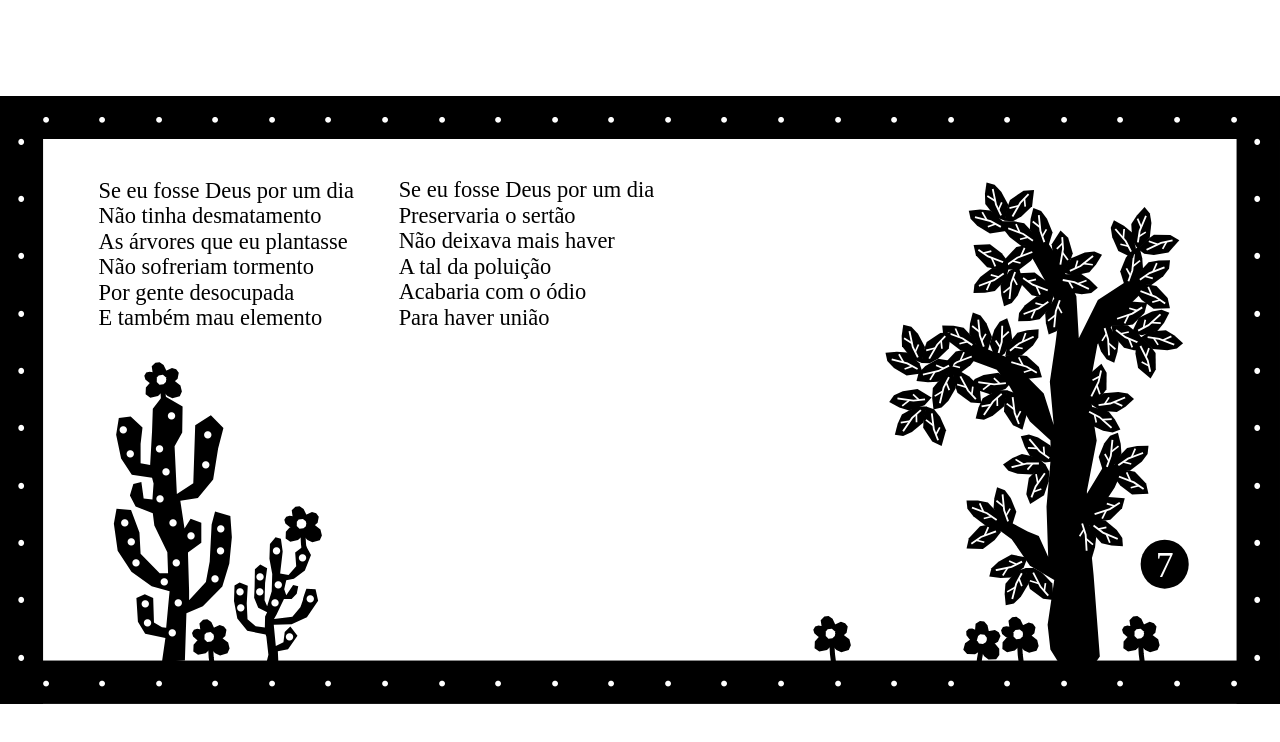
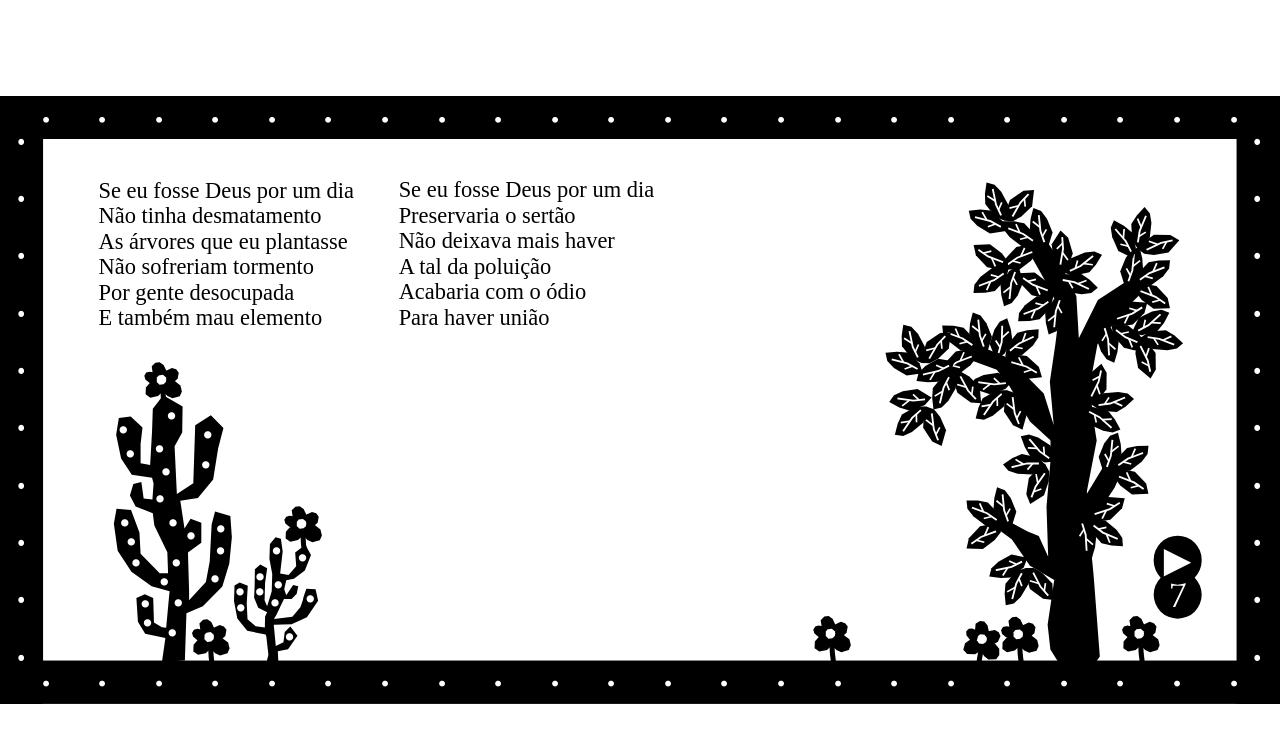
Before and after one commit to yasminalmeidaa/se-eu-fosse-deus-por-um-dia-web-arte, a plain HTML site: page pages/tela8.html in a window 1280 px wide. Drawn offline with Linux system fonts and the light colour scheme.

Commit message:
botao de som tela 8

```diff
--- a/pages/estilotela8.css
+++ b/pages/estilotela8.css
@@ -66,8 +66,8 @@ body {
     position:absolute;
     /* top:50%;
     left:50%; */
-    top: 77%;
-    left: 91%;
+    top: 82%;
+    left: 92%;
     /* -webkit-transform:translate3d(-50%, -50%, 0);
     -moz-transform:translate3d(-50%, -50%, 0);
     transform:translate3d(1210%, 340%, 0); */
@@ -86,3 +86,47 @@ body {
 
     transform: translate(-50%, -50%);
 }
+
+
+.botaoAudio {
+    background-color: black;
+    color: white;
+    border: none;
+    border-radius: 50%;
+    display: flex;
+    justify-content: center;
+    align-items: center;
+    /* width: 50px;
+    height: 50px; */
+    width: clamp(24px, 3.8%, 50px);
+    height: auto;
+    aspect-ratio: 1 / 1;
+    font-family: "Amiri";
+    /* font-size: 40px; */
+    font-size: clamp(16px, 2.8vw, 40px);
+    text-align: center;
+    text-decoration: none;
+    cursor: pointer;
+    position:absolute;
+    /* top:50%;
+    left:50%; */
+    top: 70%;
+    left: 92%;
+    /* -webkit-transform:translate3d(-50%, -50%, 0);
+    -moz-transform:translate3d(-50%, -50%, 0);
+    transform:translate3d(1190%, 410%, 0); */
+    transform: translate(-50%, -50%);
+}
+
+.botaoAudio::before {
+    content: "";
+    position: absolute;
+
+    width: max(44px, 100%);
+    height: max(44px, 100%);
+
+    top: 50%;
+    left: 50%;
+
+    transform: translate(-50%, -50%);
+}
--- a/pages/tela8.html
+++ b/pages/tela8.html
@@ -20,12 +20,21 @@
   </div>
 
 <audio id="meuAudio" src="../assets/audioestrofes12e15.mp3"></audio>
+<button id="botaoAudio" class="botaoAudio" onclick="alternarSom()">▶︎</button>
 
 <script>
-  window.addEventListener('click', function() {
-    let audio = document.getElementById('meuAudio');
-    audio.play();
-  }, { once: true });
+  const audio = document.getElementById("meuAudio");
+  const botao = document.getElementById("botaoAudio");
+
+  function alternarSom() {
+    if (audio.paused) {
+      audio.play();
+      botao.textContent = "⏸︎";
+    } else {
+      audio.pause();
+      botao.textContent = "▶︎";
+    }
+  }
 </script>
 
 </body>
```
